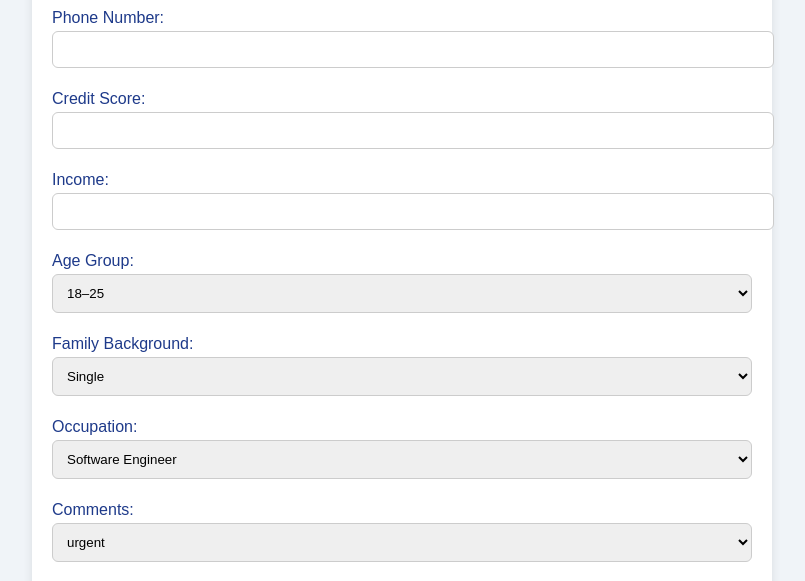
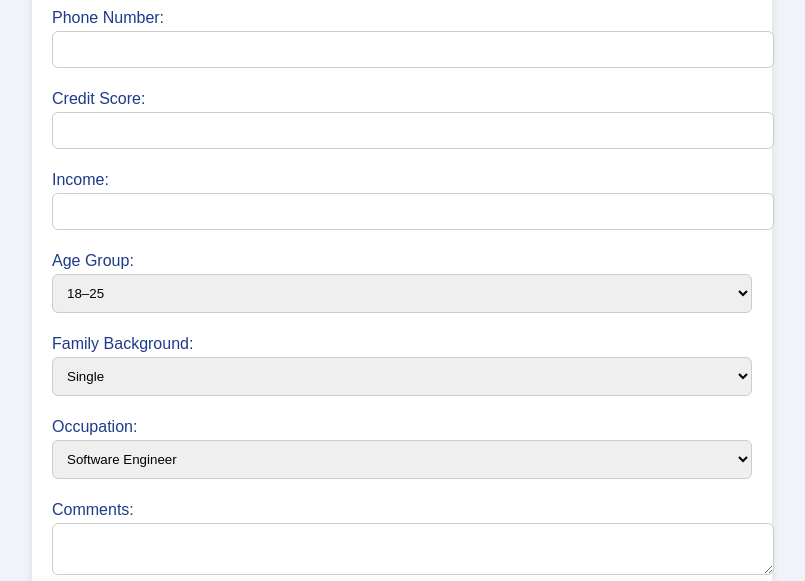
Before and after one commit to rajrounak21/AI-Lead-Intent-Scoring-Dashboard, a plain HTML site: page docs/index.html in a window 1280 px wide. Shown: the part 192-773 px from the top of the page, without its empty margins (238-1043 px from the left). Drawn offline with Linux system fonts and the light colour scheme.

Commit message:
Update index.html

```diff
--- a/docs/index.html
+++ b/docs/index.html
@@ -140,15 +140,7 @@
       </label>
 
       <label>Comments:
-         <select name="comments" required>
-          <option>urgent</option>
-          <option>not interested </option>
-          <option>call me now</option>
-          <option>budget approved</option>
-          <option>price too high</option>
-          <option>follow up</option>
-
-        </select>
+        <textarea name="comments"></textarea>
       </label>
 
       <label>
@@ -205,7 +197,7 @@
       }
 
       try {
-        const response = await fetch("https://lead-backend-score.onrender.com/score", {
+        const response = await fetch("/score", {
           method: "POST",
           headers: { "Content-Type": "application/json" },
           body: JSON.stringify(payload),
```
